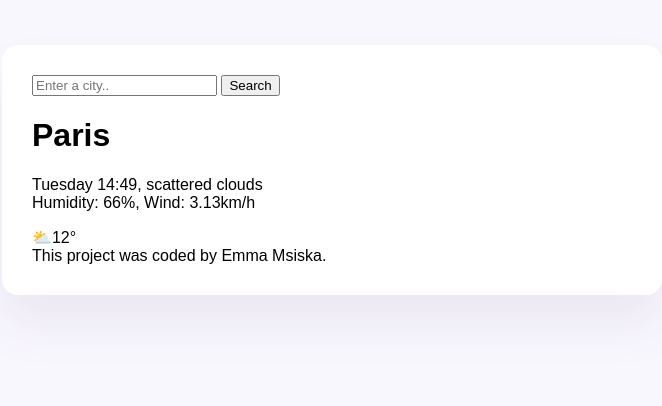
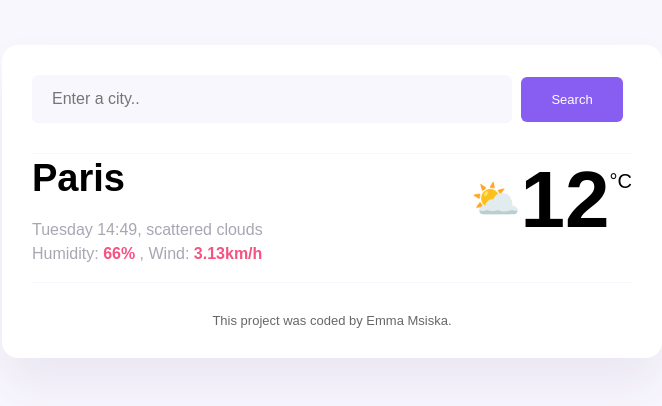
Before and after one commit to emmamsiska01/my_awesome_project, a plain HTML site: page index.html in a window 1280 px wide. Shown: the whole page, without its empty margins (308-970 px from the left). Drawn offline with Linux system fonts and the light colour scheme.

Commit message:
Added CSS

```diff
--- a/index.html
+++ b/index.html
@@ -5,28 +5,32 @@
     <meta name="viewport" content="width=device-width, initial-scale=1.0">
     <title>Msiska App</title>
     <link rel="stylesheet" href="src/index.css">
+    <link rel="preconnect" href="https://fonts.googleapis.com">
+<link rel="preconnect" href="https://fonts.gstatic.com" crossorigin>
+<link href="https://fonts.googleapis.com/css2?family=Roboto:ital,wght@0,100;0,300;0,400;0,500;0,700;0,900;1,100;1,300;1,400;1,500;1,700;1,900&display=swap" rel="stylesheet">
 </head>
 <body>
     <div class="weather-app">
     <header>
-    <form">
-    <input type="search" placeholder="Enter a city.." required>
-    <input type="submit" value="Search">
+    <form" class="search-form">
+    <input type="search" placeholder="Enter a city.." required class="search-form-input">
+    <input type="submit" value="Search" class="search-form-button">
     </form>
     </header>
    <main>
+    <div class="weather-app-data">
     <div>
-        <h1>Paris</h1>
-    <p>
+        <h1 class="weather-app-city">Paris</h1>
+    <p class="weather-app-details">
         Tuesday 14:49, scattered clouds
         <br>
-        Humidity: 66%, Wind: 3.13km/h
+        Humidity: <strong>66%</strong> , Wind: <strong>3.13km/h</strong>
     </p>
     </div>
-    <div>
-        ⛅12°
+    <div class="weather-app-container">
+       <div class="weather-app-icon">⛅</div> <div class="weather-app-temperature">12</div> <div class="weather-app-unit">°C</div>
     </div>
-
+    </div>
    </main>
    <footer>
     This project was coded by Emma Msiska.
--- a/src/index.css
+++ b/src/index.css
@@ -11,3 +11,65 @@ body {
   padding: 30px;
   border-radius: 16px;
 }
+header {
+  border-bottom: 1px solid #f9f7fe;
+  padding: 0 0 30px 0;
+}
+.search-form-input {
+  background-color: #f9f7fe;
+  border: none;
+  border-radius: 6px;
+  width: 80%;
+  font-size: 16px;
+  padding: 15px 20px;
+}
+.search-form-button {
+  background-color: #885df1;
+  padding: 15px 30px;
+  border: none;
+  margin-left: 5px;
+  border-radius: 6px;
+  color: white;
+  font-size: 13px;
+}
+.weather-app-data {
+  display: flex;
+  justify-content: space-between;
+}
+.weather-app-city {
+  margin: 0;
+  font-size: 38px;
+  line-height: 48px;
+}
+.weather-app-details {
+  font-size: 16px;
+  color: rgba(39, 33, 66, 0.4);
+  line-height: 24px;
+  font-weight: 500;
+}
+.weather-app-details strong {
+  color: #f65282;
+}
+.weather-app-container {
+  display: flex;
+}
+.weather-app-icon {
+  font-size: 40px;
+  margin-top: 22px;
+}
+.weather-app-unit {
+  margin-top: 16px;
+  font-size: 20px;
+}
+.weather-app-temperature {
+  font-size: 80px;
+  font-weight: bold;
+}
+
+footer {
+  border-top: 1px solid #f9f7fe;
+  padding: 30px 0 0 0;
+  text-align: center;
+  font-size: 13px;
+  color: rgba(0, 0, 0, 0.6);
+}
```
